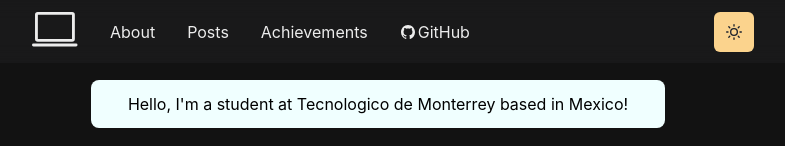
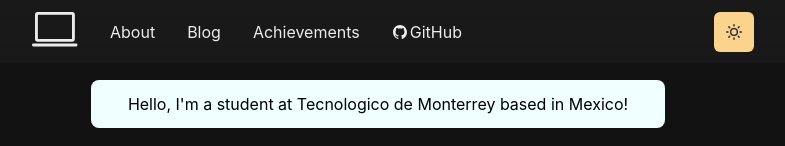
Before and after one commit to rpribau/blog.rob, a Next.js app: page / in a window 1280 px wide. Shown: the top 146 px of the page, without its empty margins (262-1047 px from the left). Built offline with nearby package versions, Linux system fonts and the light colour scheme; grey boxes are pictures that could not be loaded.

Commit message:
Posts changed to Blog in navbar

```diff
--- a/components/navbar.js
+++ b/components/navbar.js
@@ -91,7 +91,7 @@ const Navbar = (props) => {
               About
             </LinkItem>
             <LinkItem href="/posts" path={path}>
-              Posts
+              Blog
             </LinkItem>
             <LinkItem href="/works">Achievements</LinkItem>
             <LinkItem
```
